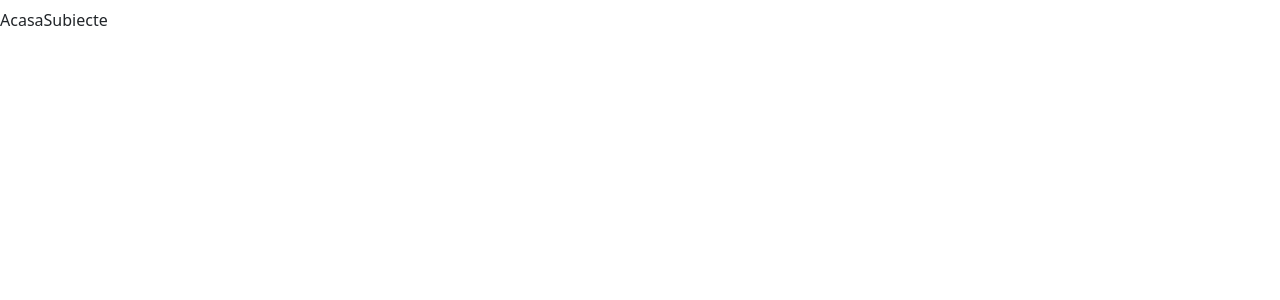
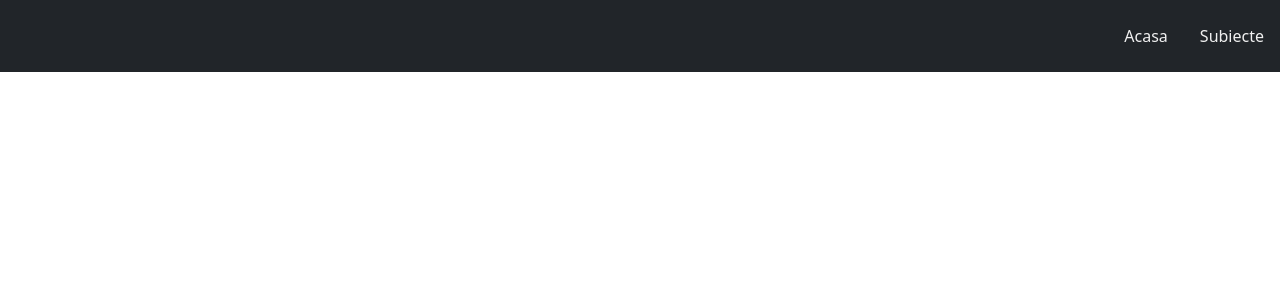
Before and after one commit to davidalexandru1370/pregatire-academii, a React (Create React App) app: page / in a window 1280 px wide. Shown: the top 300 px of the page. Built offline with nearby package versions, Linux system fonts and the light colour scheme.

Commit message:
added nav bar but not fully functional

```diff
--- a/src/App.css
+++ b/src/App.css
@@ -1,38 +1,3 @@
-.App {
-  text-align: center;
+.nav-item {
+  color: #f0f0f0;
 }
-
-.App-logo {
-  height: 40vmin;
-  pointer-events: none;
-}
-
-@media (prefers-reduced-motion: no-preference) {
-  .App-logo {
-    animation: App-logo-spin infinite 20s linear;
-  }
-}
-
-.App-header {
-  background-color: #282c34;
-  min-height: 100vh;
-  display: flex;
-  flex-direction: column;
-  align-items: center;
-  justify-content: center;
-  font-size: calc(10px + 2vmin);
-  color: white;
-}
-
-.App-link {
-  color: #61dafb;
-}
-
-@keyframes App-logo-spin {
-  from {
-    transform: rotate(0deg);
-  }
-  to {
-    transform: rotate(360deg);
-  }
-}
--- a/src/App.js
+++ b/src/App.js
@@ -9,13 +9,19 @@ import {
   Button,
   Alert,
 } from "react-bootstrap";
+import React from "react";
 function App() {
+  //var font_color_style = {"--color": "#f0f0f0"} as React.CSSProperties;
   return (
     <div className="App">
-      <Navbar>
-        <Nav>
-          <Nav.Item href="#">Acasa</Nav.Item>
-          <Nav.Item href="#">Subiecte</Nav.Item>
+      <Navbar className="bg-dark">
+        <Nav className="ms-auto ">
+          <Nav.Item href="#" className="p-3 nav-item">
+            Acasa
+          </Nav.Item>
+          <Nav.Item href="#" className="p-3 nav-item">
+            Subiecte
+          </Nav.Item>
         </Nav>
       </Navbar>
     </div>
```
